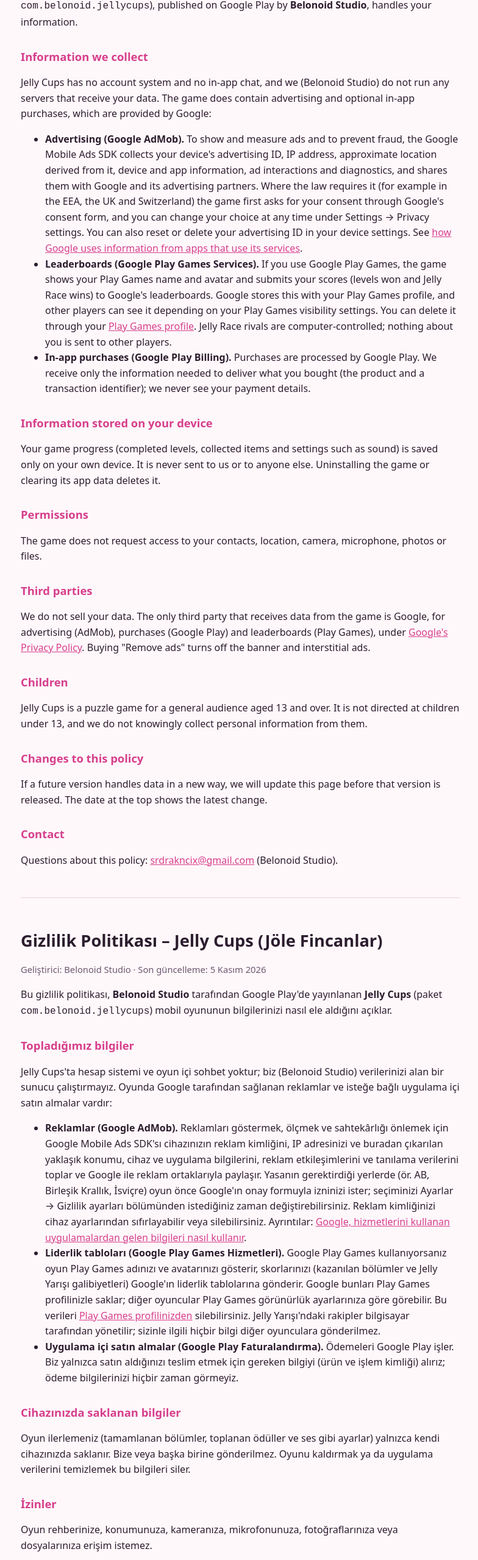
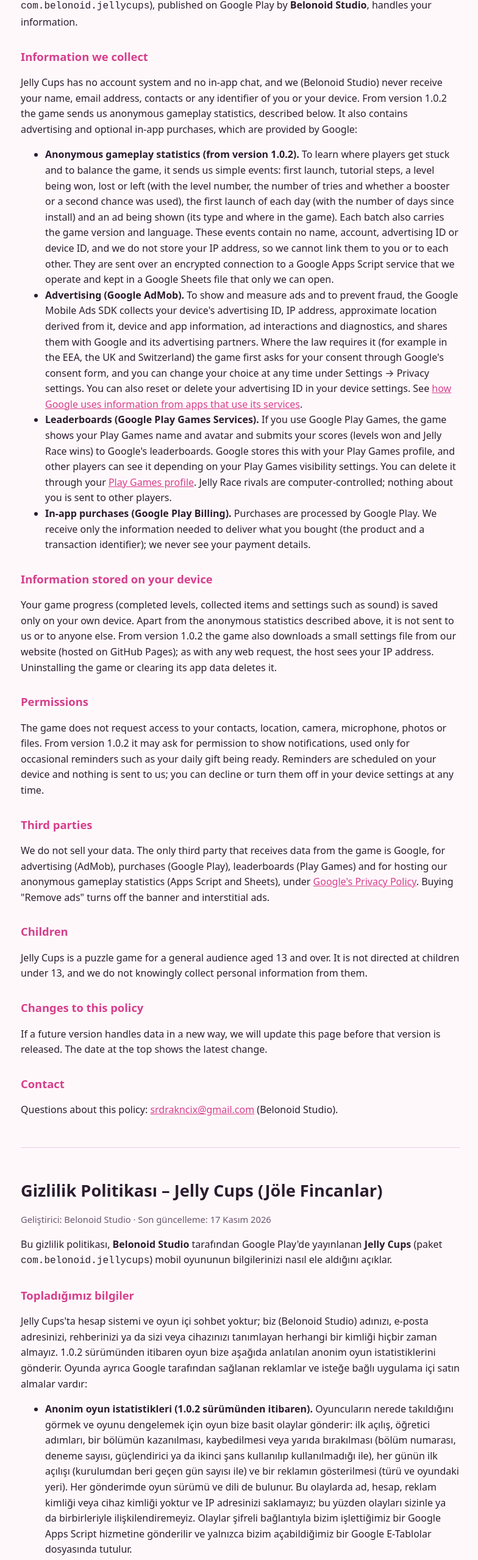
Before and after one commit to srdrakncix/belonoid-studio, a plain HTML site: page jelly-cups/privacy.html in a window 1280 px wide. Shown: the part 159-2718 px from the top of the page at 61% size, without its empty margins (246-1030 px from the left). Drawn offline with Linux system fonts and the light colour scheme.

Commit message:
Jelly Cups: settings file for 1.0.2, privacy policy covers anonymous gameplay statistics and reminders
Co-Authored-By: Claude Fable 5.2 <noreply@anthropic.com>

```diff
--- a/jelly-cups/privacy.html
+++ b/jelly-cups/privacy.html
@@ -20,26 +20,27 @@
 <body>
 <main>
 <h1>Privacy Policy – Jelly Cups</h1>
-<p class="muted">Developer: Belonoid Studio · Last updated: 5 November 2026</p>
+<p class="muted">Developer: Belonoid Studio · Last updated: 17 November 2026</p>
 
 <p>This privacy policy explains how the mobile game <strong>Jelly Cups</strong> (package <code>com.belonoid.jellycups</code>), published on Google Play by <strong>Belonoid Studio</strong>, handles your information.</p>
 
 <h2>Information we collect</h2>
-<p>Jelly Cups has no account system and no in-app chat, and we (Belonoid Studio) do not run any servers that receive your data. The game does contain advertising and optional in-app purchases, which are provided by Google:</p>
+<p>Jelly Cups has no account system and no in-app chat, and we (Belonoid Studio) never receive your name, email address, contacts or any identifier of you or your device. From version 1.0.2 the game sends us anonymous gameplay statistics, described below. It also contains advertising and optional in-app purchases, which are provided by Google:</p>
 <ul>
+<li><strong>Anonymous gameplay statistics (from version 1.0.2).</strong> To learn where players get stuck and to balance the game, it sends us simple events: first launch, tutorial steps, a level being won, lost or left (with the level number, the number of tries and whether a booster or a second chance was used), the first launch of each day (with the number of days since install) and an ad being shown (its type and where in the game). Each batch also carries the game version and language. These events contain no name, account, advertising ID or device ID, and we do not store your IP address, so we cannot link them to you or to each other. They are sent over an encrypted connection to a Google Apps Script service that we operate and kept in a Google Sheets file that only we can open.</li>
 <li><strong>Advertising (Google AdMob).</strong> To show and measure ads and to prevent fraud, the Google Mobile Ads SDK collects your device's advertising ID, IP address, approximate location derived from it, device and app information, ad interactions and diagnostics, and shares them with Google and its advertising partners. Where the law requires it (for example in the EEA, the UK and Switzerland) the game first asks for your consent through Google's consent form, and you can change your choice at any time under Settings → Privacy settings. You can also reset or delete your advertising ID in your device settings. See <a href="https://policies.google.com/technologies/partner-sites">how Google uses information from apps that use its services</a>.</li>
 <li><strong>Leaderboards (Google Play Games Services).</strong> If you use Google Play Games, the game shows your Play Games name and avatar and submits your scores (levels won and Jelly Race wins) to Google's leaderboards. Google stores this with your Play Games profile, and other players can see it depending on your Play Games visibility settings. You can delete it through your <a href="https://play.google.com/games/profile">Play Games profile</a>. Jelly Race rivals are computer-controlled; nothing about you is sent to other players.</li>
 <li><strong>In-app purchases (Google Play Billing).</strong> Purchases are processed by Google Play. We receive only the information needed to deliver what you bought (the product and a transaction identifier); we never see your payment details.</li>
 </ul>
 
 <h2>Information stored on your device</h2>
-<p>Your game progress (completed levels, collected items and settings such as sound) is saved only on your own device. It is never sent to us or to anyone else. Uninstalling the game or clearing its app data deletes it.</p>
+<p>Your game progress (completed levels, collected items and settings such as sound) is saved only on your own device. Apart from the anonymous statistics described above, it is not sent to us or to anyone else. From version 1.0.2 the game also downloads a small settings file from our website (hosted on GitHub Pages); as with any web request, the host sees your IP address. Uninstalling the game or clearing its app data deletes it.</p>
 
 <h2>Permissions</h2>
-<p>The game does not request access to your contacts, location, camera, microphone, photos or files.</p>
+<p>The game does not request access to your contacts, location, camera, microphone, photos or files. From version 1.0.2 it may ask for permission to show notifications, used only for occasional reminders such as your daily gift being ready. Reminders are scheduled on your device and nothing is sent to us; you can decline or turn them off in your device settings at any time.</p>
 
 <h2>Third parties</h2>
-<p>We do not sell your data. The only third party that receives data from the game is Google, for advertising (AdMob), purchases (Google Play) and leaderboards (Play Games), under <a href="https://policies.google.com/privacy">Google's Privacy Policy</a>. Buying "Remove ads" turns off the banner and interstitial ads.</p>
+<p>We do not sell your data. The only third party that receives data from the game is Google, for advertising (AdMob), purchases (Google Play), leaderboards (Play Games) and for hosting our anonymous gameplay statistics (Apps Script and Sheets), under <a href="https://policies.google.com/privacy">Google's Privacy Policy</a>. Buying "Remove ads" turns off the banner and interstitial ads.</p>
 
 <h2>Children</h2>
 <p>Jelly Cups is a puzzle game for a general audience aged 13 and over. It is not directed at children under 13, and we do not knowingly collect personal information from them.</p>
@@ -53,27 +54,28 @@
 <hr>
 
 <h1 lang="tr">Gizlilik Politikası – Jelly Cups (Jöle Fincanlar)</h1>
-<p class="muted" lang="tr">Geliştirici: Belonoid Studio · Son güncelleme: 5 Kasım 2026</p>
+<p class="muted" lang="tr">Geliştirici: Belonoid Studio · Son güncelleme: 17 Kasım 2026</p>
 
 <div lang="tr">
 <p>Bu gizlilik politikası, <strong>Belonoid Studio</strong> tarafından Google Play'de yayınlanan <strong>Jelly Cups</strong> (paket <code>com.belonoid.jellycups</code>) mobil oyununun bilgilerinizi nasıl ele aldığını açıklar.</p>
 
 <h2>Topladığımız bilgiler</h2>
-<p>Jelly Cups'ta hesap sistemi ve oyun içi sohbet yoktur; biz (Belonoid Studio) verilerinizi alan bir sunucu çalıştırmayız. Oyunda Google tarafından sağlanan reklamlar ve isteğe bağlı uygulama içi satın almalar vardır:</p>
+<p>Jelly Cups'ta hesap sistemi ve oyun içi sohbet yoktur; biz (Belonoid Studio) adınızı, e-posta adresinizi, rehberinizi ya da sizi veya cihazınızı tanımlayan herhangi bir kimliği hiçbir zaman almayız. 1.0.2 sürümünden itibaren oyun bize aşağıda anlatılan anonim oyun istatistiklerini gönderir. Oyunda ayrıca Google tarafından sağlanan reklamlar ve isteğe bağlı uygulama içi satın almalar vardır:</p>
 <ul>
+<li><strong>Anonim oyun istatistikleri (1.0.2 sürümünden itibaren).</strong> Oyuncuların nerede takıldığını görmek ve oyunu dengelemek için oyun bize basit olaylar gönderir: ilk açılış, öğretici adımları, bir bölümün kazanılması, kaybedilmesi veya yarıda bırakılması (bölüm numarası, deneme sayısı, güçlendirici ya da ikinci şans kullanılıp kullanılmadığı ile), her günün ilk açılışı (kurulumdan beri geçen gün sayısı ile) ve bir reklamın gösterilmesi (türü ve oyundaki yeri). Her gönderimde oyun sürümü ve dili de bulunur. Bu olaylarda ad, hesap, reklam kimliği veya cihaz kimliği yoktur ve IP adresinizi saklamayız; bu yüzden olayları sizinle ya da birbirleriyle ilişkilendiremeyiz. Olaylar şifreli bağlantıyla bizim işlettiğimiz bir Google Apps Script hizmetine gönderilir ve yalnızca bizim açabildiğimiz bir Google E-Tablolar dosyasında tutulur.</li>
 <li><strong>Reklamlar (Google AdMob).</strong> Reklamları göstermek, ölçmek ve sahtekârlığı önlemek için Google Mobile Ads SDK'sı cihazınızın reklam kimliğini, IP adresinizi ve buradan çıkarılan yaklaşık konumu, cihaz ve uygulama bilgilerini, reklam etkileşimlerini ve tanılama verilerini toplar ve Google ile reklam ortaklarıyla paylaşır. Yasanın gerektirdiği yerlerde (ör. AB, Birleşik Krallık, İsviçre) oyun önce Google'ın onay formuyla izninizi ister; seçiminizi Ayarlar → Gizlilik ayarları bölümünden istediğiniz zaman değiştirebilirsiniz. Reklam kimliğinizi cihaz ayarlarından sıfırlayabilir veya silebilirsiniz. Ayrıntılar: <a href="https://policies.google.com/technologies/partner-sites?hl=tr">Google, hizmetlerini kullanan uygulamalardan gelen bilgileri nasıl kullanır</a>.</li>
 <li><strong>Liderlik tabloları (Google Play Games Hizmetleri).</strong> Google Play Games kullanıyorsanız oyun Play Games adınızı ve avatarınızı gösterir, skorlarınızı (kazanılan bölümler ve Jelly Yarışı galibiyetleri) Google'ın liderlik tablolarına gönderir. Google bunları Play Games profilinizle saklar; diğer oyuncular Play Games görünürlük ayarlarınıza göre görebilir. Bu verileri <a href="https://play.google.com/games/profile">Play Games profilinizden</a> silebilirsiniz. Jelly Yarışı'ndaki rakipler bilgisayar tarafından yönetilir; sizinle ilgili hiçbir bilgi diğer oyunculara gönderilmez.</li>
 <li><strong>Uygulama içi satın almalar (Google Play Faturalandırma).</strong> Ödemeleri Google Play işler. Biz yalnızca satın aldığınızı teslim etmek için gereken bilgiyi (ürün ve işlem kimliği) alırız; ödeme bilgilerinizi hiçbir zaman görmeyiz.</li>
 </ul>
 
 <h2>Cihazınızda saklanan bilgiler</h2>
-<p>Oyun ilerlemeniz (tamamlanan bölümler, toplanan ödüller ve ses gibi ayarlar) yalnızca kendi cihazınızda saklanır. Bize veya başka birine gönderilmez. Oyunu kaldırmak ya da uygulama verilerini temizlemek bu bilgileri siler.</p>
+<p>Oyun ilerlemeniz (tamamlanan bölümler, toplanan ödüller ve ses gibi ayarlar) yalnızca kendi cihazınızda saklanır. Yukarıda anlatılan anonim istatistikler dışında bize veya başka birine gönderilmez. 1.0.2 sürümünden itibaren oyun, web sitemizden (GitHub Pages üzerinde barınır) küçük bir ayar dosyası da indirir; her web isteğinde olduğu gibi barındıran taraf IP adresinizi görür. Oyunu kaldırmak ya da uygulama verilerini temizlemek bu bilgileri siler.</p>
 
 <h2>İzinler</h2>
-<p>Oyun rehberinize, konumunuza, kameranıza, mikrofonunuza, fotoğraflarınıza veya dosyalarınıza erişim istemez.</p>
+<p>Oyun rehberinize, konumunuza, kameranıza, mikrofonunuza, fotoğraflarınıza veya dosyalarınıza erişim istemez. 1.0.2 sürümünden itibaren bildirim gösterme izni isteyebilir; bu izin yalnızca günlük hediyenizin hazır olması gibi seyrek hatırlatmalar için kullanılır. Hatırlatmalar cihazınızda planlanır ve bize hiçbir şey gönderilmez; izni reddedebilir veya cihaz ayarlarından istediğiniz zaman kapatabilirsiniz.</p>
 
 <h2>Üçüncü taraflar</h2>
-<p>Verilerinizi satmayız. Oyundan veri alan tek üçüncü taraf, reklam (AdMob), satın alma (Google Play) ve liderlik tabloları (Play Games) için Google'dır; veriler <a href="https://policies.google.com/privacy?hl=tr">Google Gizlilik Politikası</a> kapsamında işlenir. "Reklamları kaldır" satın alındığında banner ve geçiş reklamları kapanır.</p>
+<p>Verilerinizi satmayız. Oyundan veri alan tek üçüncü taraf, reklam (AdMob), satın alma (Google Play), liderlik tabloları (Play Games) ve anonim oyun istatistiklerimizin barındırılması (Apps Script ve E-Tablolar) için Google'dır; veriler <a href="https://policies.google.com/privacy?hl=tr">Google Gizlilik Politikası</a> kapsamında işlenir. "Reklamları kaldır" satın alındığında banner ve geçiş reklamları kapanır.</p>
 
 <h2>Çocuklar</h2>
 <p>Jelly Cups 13 yaş ve üstü genel kitleye yönelik bir bulmaca oyunudur. 13 yaşından küçük çocuklara yönelik değildir ve onlardan bilerek kişisel bilgi toplamayız.</p>
```
Also changed, not shown: jelly-cups/config.json (added, +11 -0 lines).
